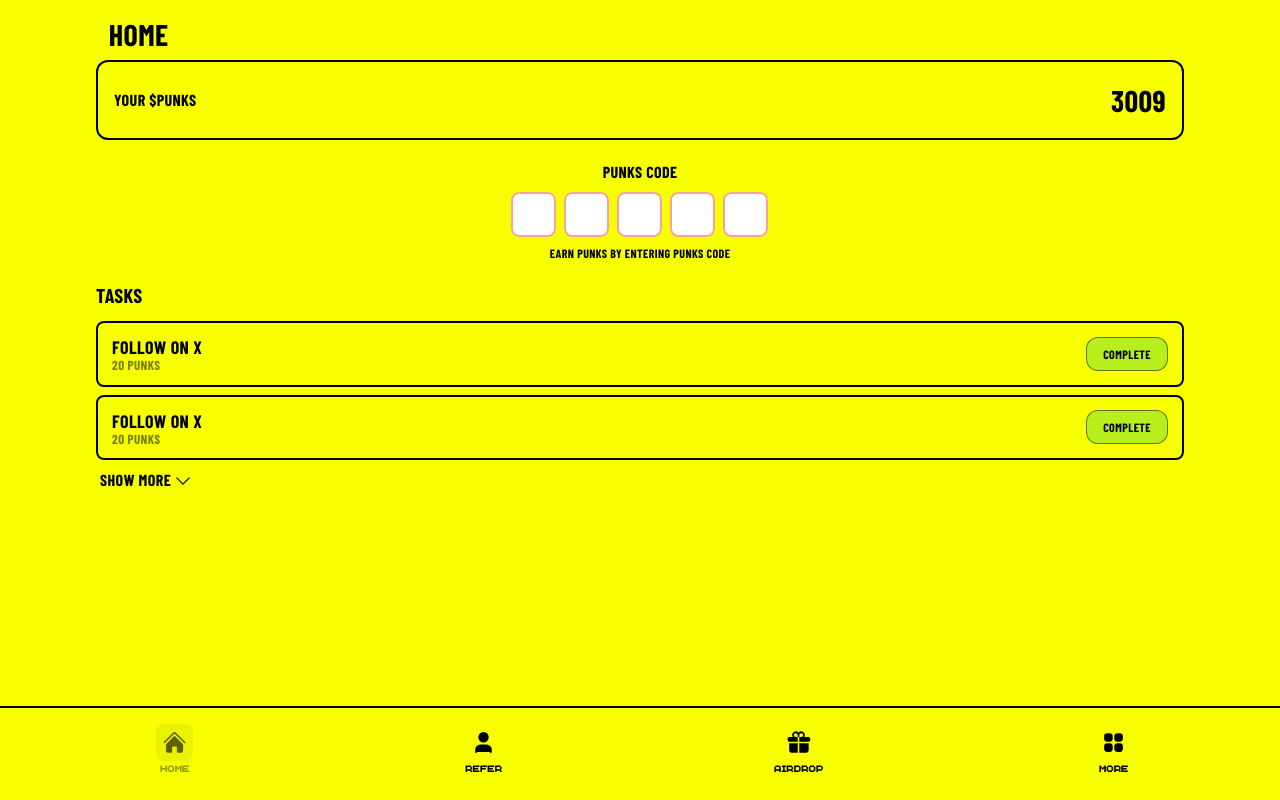
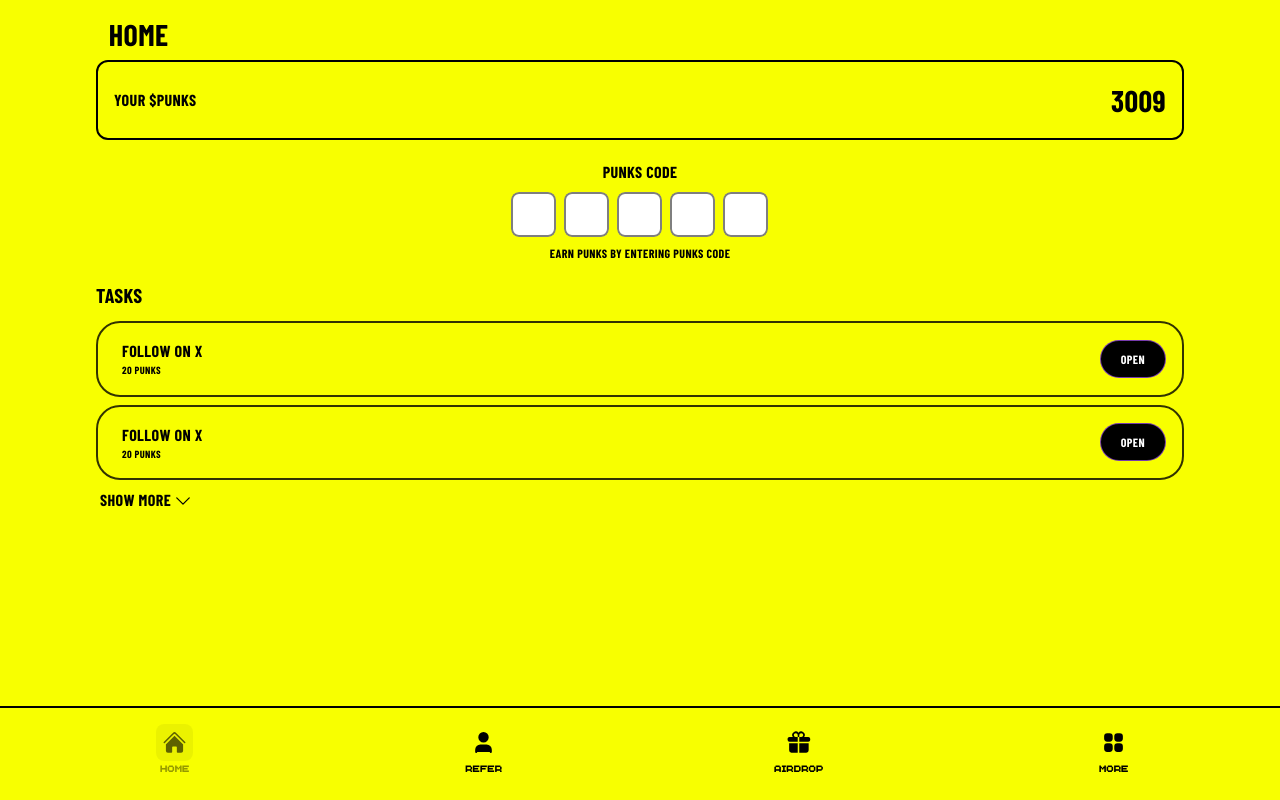
Before and after one commit to snehilgamit/punks, a Next.js app: page /test in a window 1280 px wide. Built offline with nearby package versions, Linux system fonts and the light colour scheme.

Commit message:
Update Index.js

```diff
--- a/components/Home/Index.js
+++ b/components/Home/Index.js
@@ -33,23 +33,23 @@ const Tasks = () => {
     return (
         <div className='w-[85%] mt-5 pb-[35%]'>
             <p className='text-xl mb-3'>Tasks</p>
-            <Task title={'Follow on X'} reward={20} bottonTxt={'Complete'} />
-            <Task title={'Follow on X'} reward={20} bottonTxt={'Complete'} />
+            <Task title={'Follow on X'} reward={20} bottonTxt={'Open'} />
+            <Task title={'Follow on X'} reward={20} bottonTxt={'Open'} />
             {!opened ? <div className='flex items-center gap-0.5 ml-1 cursor-pointer' onClick={() => setOpened(prev => !prev)}>
                 Show more
                 <HiOutlineChevronDown className='mt-0.5' size={20} />
             </div> :
                 <div className='animate__animated animate__fadeIn'>
-                    <Task title={'Follow on X'} reward={20} bottonTxt={'Complete'} />
-                    <Task title={'Follow on X'} reward={20} bottonTxt={'Complete'} />
-                    <Task title={'Follow on X'} reward={20} bottonTxt={'Complete'} />
-                    <Task title={'Follow on X'} reward={20} bottonTxt={'Complete'} />
-                    <Task title={'Follow on X'} reward={20} bottonTxt={'Complete'} />
-                    <Task title={'Follow on X'} reward={20} bottonTxt={'Complete'} />
-                    <Task title={'Follow on X'} reward={20} bottonTxt={'Complete'} />
-                    <Task title={'Follow on X'} reward={20} bottonTxt={'Complete'} />
-                    <Task title={'Follow on X'} reward={20} bottonTxt={'Complete'} />
-                    <Task title={'Follow on X'} reward={20} bottonTxt={'Complete'} />
+                    <Task title={'Follow on X'} reward={20} bottonTxt={'Open'} />
+                    <Task title={'Follow on X'} reward={20} bottonTxt={'Open'} />
+                    <Task title={'Follow on X'} reward={20} bottonTxt={'Open'} />
+                    <Task title={'Follow on X'} reward={20} bottonTxt={'Open'} />
+                    <Task title={'Follow on X'} reward={20} bottonTxt={'Open'} />
+                    <Task title={'Follow on X'} reward={20} bottonTxt={'Open'} />
+                    <Task title={'Follow on X'} reward={20} bottonTxt={'Open'} />
+                    <Task title={'Follow on X'} reward={20} bottonTxt={'Open'} />
+                    <Task title={'Follow on X'} reward={20} bottonTxt={'Open'} />
+                    <Task title={'Follow on X'} reward={20} bottonTxt={'Open'} />
                 </div>
             }
         </div>
@@ -57,24 +57,28 @@ const Tasks = () => {
 }
 
 
-const Task = ({ title, reward, bottonTxt }) => (
-    <div className='w-full border-2 border-black rounded-lg p-3.5 py-2.5 flex justify-between my-2'>
-        <div>
-            <div className='text-lg'>{title}</div>
-            <div className='text-[0.82rem] text-black/50 leading-[0.6rem] mb-1'>{reward} PUNKS</div>
-        </div>
-        <div className='flex justify-center items-center'>
-            <div className='px-4 py-2 bg-green-500/30 border border-black/50 rounded-xl cursor-pointer text-xs'>
-                {bottonTxt}
+const Task = ({ title, reward, bottonTxt }) => {
+    const [loading, setLoading] = useState(false)
+    const complete = () => {
+        setLoading(prev => !prev)
+    }
+    return (
+        <div className='border-black/80 border-2 bg-opacity-70 rounded-3xl p-4 w-full z-10 my-2'>
+            <div className='flex justify-between items-center'>
+                <div className='text-start mx-2'>
+                    <div className='font-bold '>{title}</div>
+                    <div className='text-[0.65rem]'>{reward} punks</div>
+                </div>
+                <div className='text-xs p-2.5 bg-black text-white rounded-3xl font-semibold cursor-pointer transition-all duration-200 border-purple-500/70 border w-fit px-5' onClick={complete} >{loading ? bottonTxt + '..' : bottonTxt}</div>
             </div>
         </div>
-    </div>
-)
+    )
+}
 
 
 const CodeGame = () => {
     const [code, setCode] = useState(new Array(5).fill(''));
-    const [border, setBorder] = useState('rgb(239 68 68 / 0.5) 2px solid')
+    const [border, setBorder] = useState('rgb(0 0 0 / 0.5) 2px solid')
     const handleCode = (e, index) => {
         const codee = code.join('')
         if (codee.length == 4) {
@@ -115,7 +119,7 @@ const CodeGame = () => {
             <div className='mb-2'>Punks code</div>
             <div className='flex gap-2 justify-center items-center w-[85%]'>
                 {code.map((digit, index) => (
-                    <div key={index} className='rounded-lg overflow-hidden Arcade'>
+                    <div key={index} className='rounded-lg overflow-hidden'>
                         <input
                             onChange={(e) => handleCode(e, index)}
                             maxLength={1}
```
